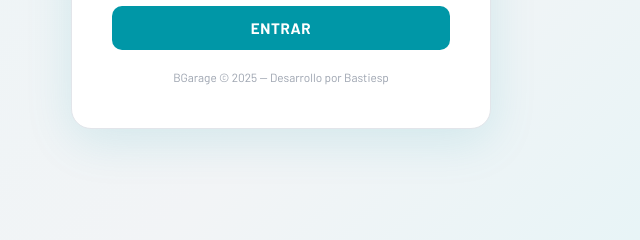
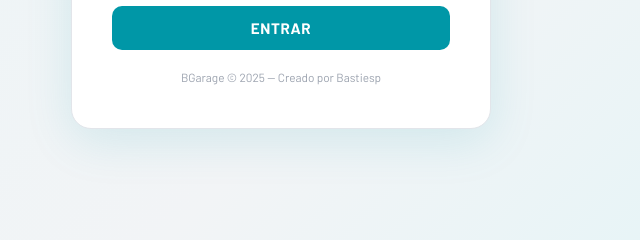
Before and after one commit to Bastiesp/bgarage, a website: page public/index.html in a window 1280 px wide. Shown: the part 483-723 px from the top of the page, 359-999 px from the left. Drawn offline with nearby package versions, Linux system fonts and the light colour scheme; a web font is replaced by a local one.

Commit message:
Update index.html

```diff
--- a/public/index.html
+++ b/public/index.html
@@ -319,7 +319,7 @@
       <input class="field-input" type="password" id="login-pass" placeholder="••••••••" autocomplete="current-password">
     </div>
     <button class="login-btn" id="login-btn" onclick="doLogin()">Entrar</button>
-    <div class="login-footer">BGarage © 2025 — Desarrollo por Bastiesp</div>
+    <div class="login-footer">BGarage © 2025 — Creado por Bastiesp</div>
   </div>
 </div>
 
```
